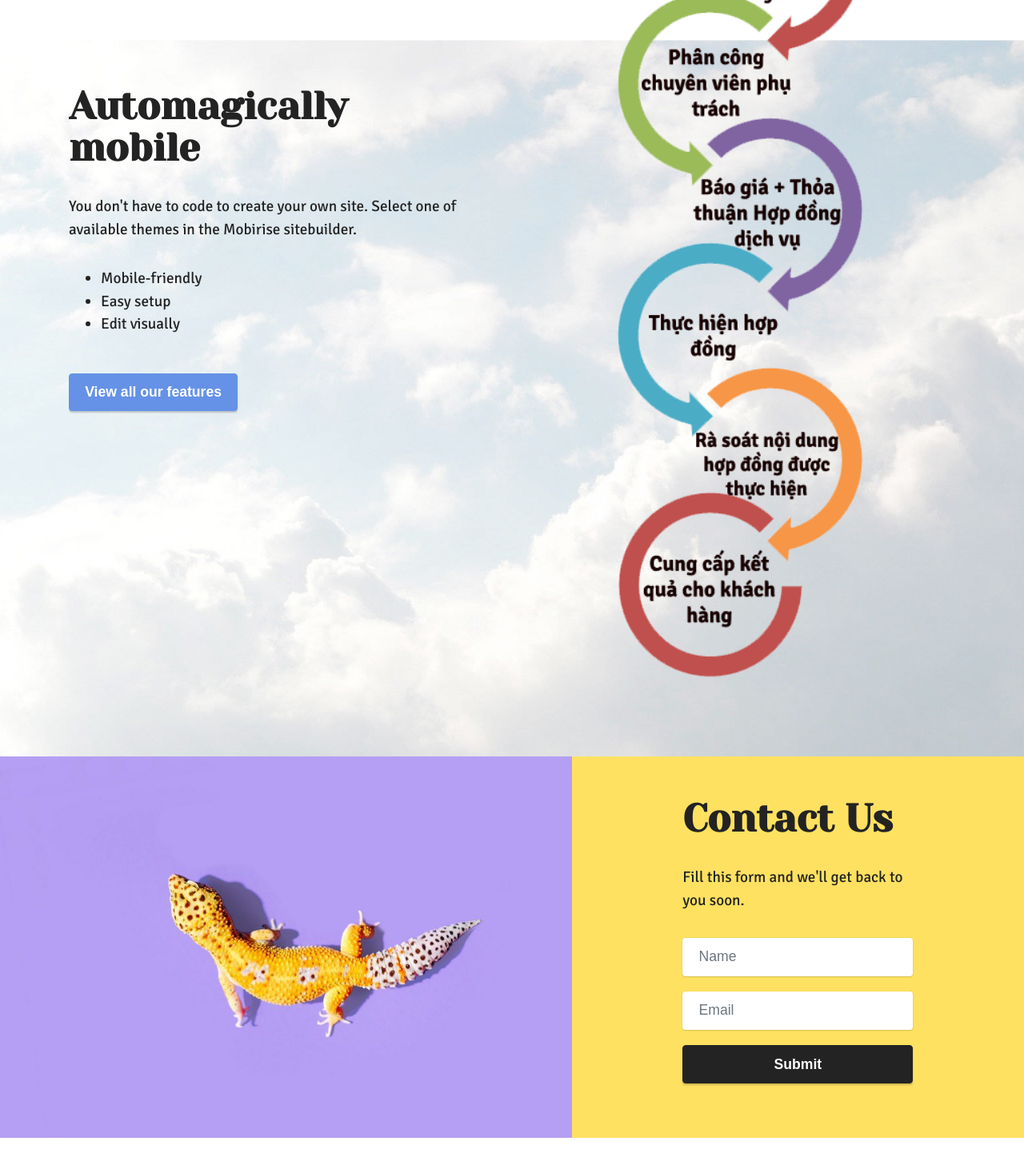
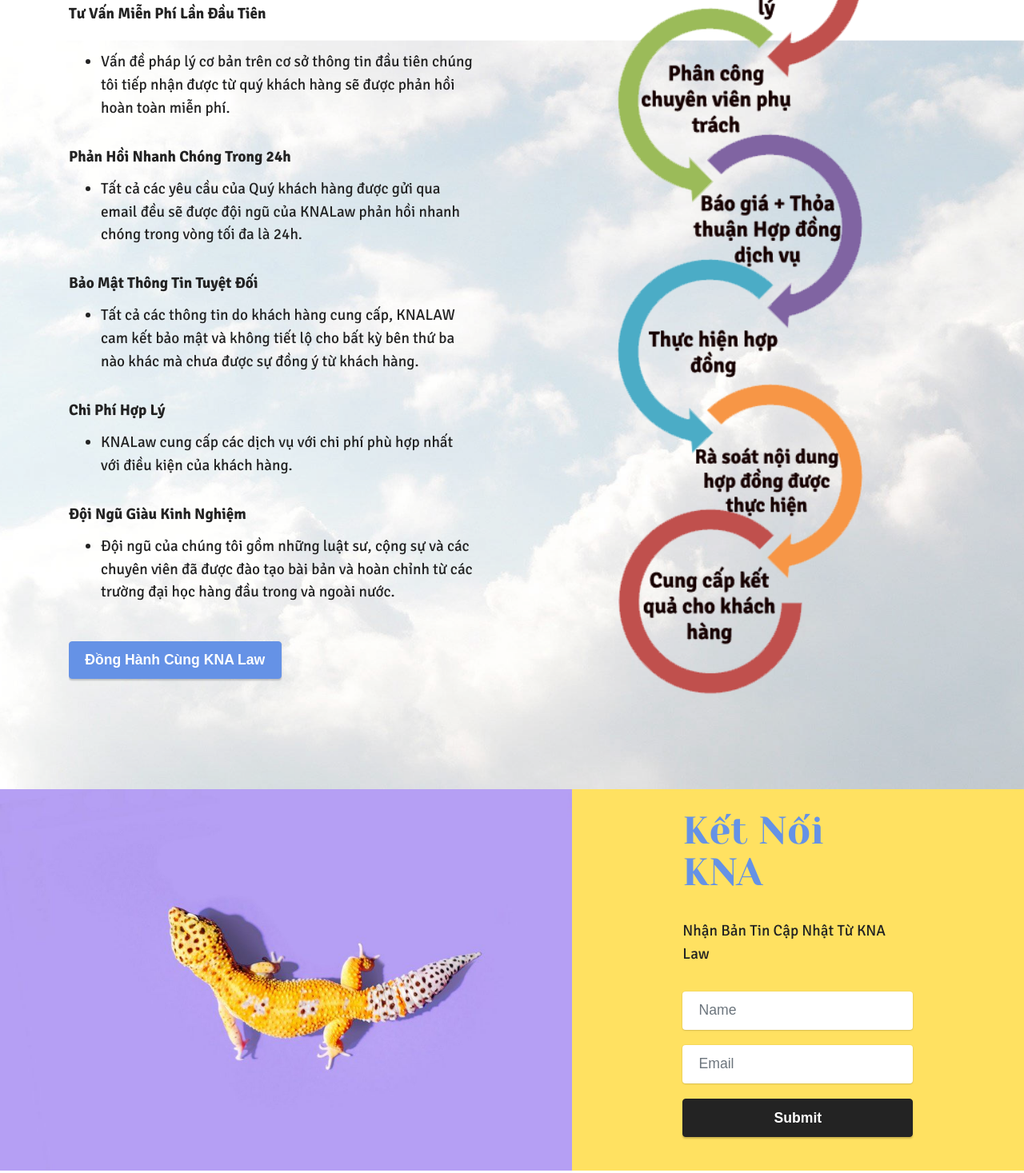
Before and after one commit to KNA-LAW/WhyKNALaw, a plain HTML site: page index.html in a window 1280 px wide. Shown: the part 2328-3795 px from the top of the page at 80% size. Drawn offline with nearby package versions, Linux system fonts and the light colour scheme; a web font is replaced by a local one.

Commit message:
create github pages

```diff
--- a/index.html
+++ b/index.html
@@ -95,7 +95,7 @@
             <div class="col-12 col-md-8">
                 <ul class="nav nav-tabs mb-4" role="tablist">
                     <li class="nav-item first mbr-fonts-style"><a class="nav-link mbr-fonts-style show active display-7" role="tab" data-toggle="tab" href="#tabs1-7_tab0" aria-selected="true"><strong>Toàn Diện</strong></a></li>
-                    <li class="nav-item"><a class="nav-link mbr-fonts-style display-7" role="tab" data-toggle="tab" href="#tabs1-7_tab1" aria-selected="false"><strong>Chất Lượng</strong></a></li>
+                    <li class="nav-item"><a class="nav-link mbr-fonts-style active display-7" role="tab" data-toggle="tab" href="#tabs1-7_tab1" aria-selected="true"><strong>Chất Lượng</strong></a></li>
                     <li class="nav-item"><a class="nav-link mbr-fonts-style active display-7" role="tab" data-toggle="tab" href="#tabs1-7_tab2" aria-selected="true"><strong>Thời Gian</strong></a></li>
                     <li class="nav-item"><a class="nav-link mbr-fonts-style active display-7" role="tab" data-toggle="tab" href="#tabs1-7_tab3" aria-selected="true"><strong>Kinh Nghiệm</strong></a></li>
                     <li class="nav-item"><a class="nav-link mbr-fonts-style active display-7" role="tab" data-toggle="tab" href="#tabs1-7_tab4" aria-selected="true"><strong>Chuyên Môn</strong></a></li>
@@ -166,19 +166,16 @@
             <div class="col-12 col-lg">
                 <div class="card-wrapper">
                     <div class="card-box">
-                        <h4 class="card-title mbr-fonts-style mb-4 display-2">
-                            <strong>Automagically mobile</strong>
-                        </h4>
-                        <p class="mbr-text mbr-fonts-style mb-4 display-7">
-                            You don't have to code to create your own site. Select one of available themes in the Mobirise sitebuilder.</p>
+                        <h4 class="card-title mbr-fonts-style mb-4 display-2"><strong>Quy Trình Làm Việc Chuyên Nghiệp Và Nhanh Chóng</strong></h4>
+                        <p class="mbr-text mbr-fonts-style mb-4 display-7"><strong>Tư Vấn Miễn Phí Lần Đầu Tiên</strong></p>
                         <div class="mbr-text mbr-fonts-style counter-container display-7">
                             <ul>
-                                <li>Mobile-friendly</li>
-                                <li>Easy setup</li>
-                                <li>Edit visually</li>
+                                <li>Vấn đề pháp lý cơ bản trên cơ sở thông tin đầu tiên chúng tôi tiếp nhận được từ quý khách hàng sẽ được phản hồi hoàn toàn miễn phí.</li></ul><p><strong>Phản Hồi Nhanh Chóng Trong 24h</strong></p><ul>
+                                <li>Tất cả các yêu cầu của Quý khách hàng được gửi qua email đều sẽ được đội ngũ của KNALaw phản hồi nhanh chóng trong vòng tối đa là 24h.</li></ul><p><strong>Bảo Mật Thông Tin Tuyệt Đối</strong></p><ul>
+                                <li>Tất cả các thông tin do khách hàng cung cấp, KNALAW cam kết bảo mật và không tiết lộ cho bất kỳ bên thứ ba nào khác mà chưa được sự đồng ý từ khách hàng.</li></ul><p><strong>Chi Phí Hợp Lý</strong></p><ul><li>KNALaw cung cấp các dịch vụ với chi phí phù hợp nhất với điều kiện của khách hàng.</li></ul><p><strong>Đội Ngũ Giàu Kinh Nghiệm</strong></p><ul><li>Đội ngũ của chúng tôi gồm những luật sư, cộng sự và các chuyên viên đã được đào tạo bài bản và hoàn chỉnh từ các trường đại học hàng đầu trong và ngoài nước.</li></ul><ul>
                             </ul>
                         </div>
-                        <div class="mbr-section-btn mb-4"><a class="btn btn-primary display-4" href="index.html#form3-9">View all our features</a></div>
+                        <div class="mbr-section-btn mb-4"><a class="btn btn-primary display-4" href="index.html#form3-9">Đồng Hành Cùng KNA Law</a></div>
                     </div>
                 </div>
             </div>
@@ -205,7 +202,7 @@
                 </div>
             </div>
             <div class="col-lg-3 offset-lg-1 mbr-form" data-form-type="formoid">
-                <form action="https://mobirise.eu/" method="POST" class="mbr-form form-with-styler" data-form-title="Form Name"><input type="hidden" name="email" data-form-email="true" value="c5tmczQxnozG/5ypXwCwUv106HC+amDCCWC6dR+aKBL7IFRQcsbGszfRMaup81ugabn4eejUwJNqJ8Zn0EquyqPyf7T2lyrnksVX8YDGUc9Gdy/xKy02U2T0Zt1crFiH">
+                <form action="https://mobirise.eu/" method="POST" class="mbr-form form-with-styler" data-form-title="Form Name"><input type="hidden" name="email" data-form-email="true" value="ciiCjT04bbtZ2PRxvve0IbMM1i+nOGkCAgdGe+fIGJdO1ep7hRk2Z7DaK5JNnXyN43th2pqOvVcoACjF4GC/TMoELC3KVjenuNiLBzfBVkQ4I5OwwjHFNzuCyI92kM/5">
                     <div class="row">
                         <div hidden="hidden" data-form-alert="" class="alert alert-success col-12">Thanks for filling out
                             the form!</div>
@@ -214,13 +211,10 @@
                     </div>
                     <div class="dragArea row">
                         <div class="col-lg-12 col-md-12 col-sm-12">
-                            <h1 class="mbr-section-title mb-4 display-2">
-                                <strong>Contact Us</strong>
-                            </h1>
+                            <h1 class="mbr-section-title mb-4 display-2"><strong><a href="index.html#form5-a" class="text-primary">Kết Nối KNA</a></strong></h1>
                         </div>
                         <div class="col-lg-12 col-md-12 col-sm-12">
-                            <p class="mbr-text mbr-fonts-style mb-4 display-7">Fill this form and we'll get back to you
-                                soon.</p>
+                            <p class="mbr-text mbr-fonts-style mb-4 display-7">Nhận Bản Tin Cập Nhật Từ KNA Law</p>
                         </div>
                         <div data-for="name" class="col-lg-12 col-md col-sm-12 form-group">
                             <input type="text" name="name" placeholder="Name" data-form-field="name" class="form-control" value="" id="name-form3-9">
@@ -251,7 +245,7 @@
         </div>
         <div class="row justify-content-center mt-4">
             <div class="col-lg-8 mx-auto mbr-form" data-form-type="formoid">
-                <form action="https://mobirise.eu/" method="POST" class="mbr-form form-with-styler" data-form-title="Form Name"><input type="hidden" name="email" data-form-email="true" value="SA2hEr94dAN4L2XYz3gYwJ4kc4HB4hEXnX8Xn/FPi/vrd7Pgw5TdpkWv/Lub6Tr5+yhXUxwPL69fDLPsmhauCb6e+u+ZJovdBnYN6gJNPj5y7EL7dv1D1nAYtyklAek/">
+                <form action="https://mobirise.eu/" method="POST" class="mbr-form form-with-styler" data-form-title="Form Name"><input type="hidden" name="email" data-form-email="true" value="6o2v/7OD4FNtAn1I1Fqed/H1GN0MR3fWZ7w/cSnclJl0uyIwNTjAZKWKxKplpG1rQJM1p1+CSNuQiLmWWi4UdPPcMeYPXGwrULlwq4yCBxMZa+1aA6pKESi5/MVjqPzv">
                     <div class="row">
                         <div hidden="hidden" data-form-alert="" class="alert alert-success col-12">Thanks for filling out
                             the form!</div>
@@ -329,7 +323,7 @@
                 </p>
             </div>
             <div class="col-12 col-md-6">
-                <div class="google-map"><iframe frameborder="0" style="border:0" src="https://www.google.com/maps/embed/v1/place?key=AIzaSyCNveGQ9bfpKFwWzQLLftrR9hNiHwdqQG8&amp;q=350 5th Ave, New York, NY 10118" allowfullscreen=""></iframe></div>
+                <div class="google-map"><iframe frameborder="0" style="border:0" src="https://www.google.com/maps/embed/v1/place?key=AIzaSyCZI5F_k6S1k46ujh0SNrapM89f7mJxd30&amp;q=350 5th Ave, New York, NY 10118" allowfullscreen=""></iframe></div>
             </div>
             <div class="col-md-6">
                 <div class="social-list align-left">
@@ -379,7 +373,7 @@
             </div>
         </div>
     </div>
-</section><section style="background-color: #fff; font-family: -apple-system, BlinkMacSystemFont, 'Segoe UI', 'Roboto', 'Helvetica Neue', Arial, sans-serif; color:#aaa; font-size:12px; padding: 0; align-items: center; display: flex;"><a href="https://mobirise.site/b" style="flex: 1 1; height: 3rem; padding-left: 1rem;"></a><p style="flex: 0 0 auto; margin:0; padding-right:1rem;"><a href="https://mobirise.site/q" style="color:#aaa;">This website</a> was made with Mobirise themes</p></section><script src="assets/web/assets/jquery/jquery.min.js"></script>  <script src="assets/popper/popper.min.js"></script>  <script src="assets/tether/tether.min.js"></script>  <script src="assets/bootstrap/js/bootstrap.min.js"></script>  <script src="assets/smoothscroll/smooth-scroll.js"></script>  <script src="assets/viewportchecker/jquery.viewportchecker.js"></script>  <script src="assets/parallax/jarallax.min.js"></script>  <script src="assets/mbr-tabs/mbr-tabs.js"></script>  <script src="assets/formstyler/jquery.formstyler.js"></script>  <script src="assets/formstyler/jquery.formstyler.min.js"></script>  <script src="assets/datepicker/jquery.datetimepicker.full.js"></script>  <script src="assets/theme/js/script.js"></script>  <script src="assets/formoid/formoid.min.js"></script>
+</section><section style="background-color: #fff; font-family: -apple-system, BlinkMacSystemFont, 'Segoe UI', 'Roboto', 'Helvetica Neue', Arial, sans-serif; color:#aaa; font-size:12px; padding: 0; align-items: center; display: flex;"><a href="https://mobirise.site/s" style="flex: 1 1; height: 3rem; padding-left: 1rem;"></a><p style="flex: 0 0 auto; margin:0; padding-right:1rem;"><a href="https://mobirise.site/d" style="color:#aaa;">This page</a> was designed with Mobirise</p></section><script src="assets/web/assets/jquery/jquery.min.js"></script>  <script src="assets/popper/popper.min.js"></script>  <script src="assets/tether/tether.min.js"></script>  <script src="assets/bootstrap/js/bootstrap.min.js"></script>  <script src="assets/smoothscroll/smooth-scroll.js"></script>  <script src="assets/viewportchecker/jquery.viewportchecker.js"></script>  <script src="assets/parallax/jarallax.min.js"></script>  <script src="assets/mbr-tabs/mbr-tabs.js"></script>  <script src="assets/formstyler/jquery.formstyler.js"></script>  <script src="assets/formstyler/jquery.formstyler.min.js"></script>  <script src="assets/datepicker/jquery.datetimepicker.full.js"></script>  <script src="assets/theme/js/script.js"></script>  <script src="assets/formoid/formoid.min.js"></script>
 
 
  <div id="scrollToTop" class="scrollToTop mbr-arrow-up"><a style="text-align: center;"><i class="mbr-arrow-up-icon mbr-arrow-up-icon-cm cm-icon cm-icon-smallarrow-up"></i></a></div>
```
Also changed, not shown: assets/theme/js/script.js, 1 other file.
